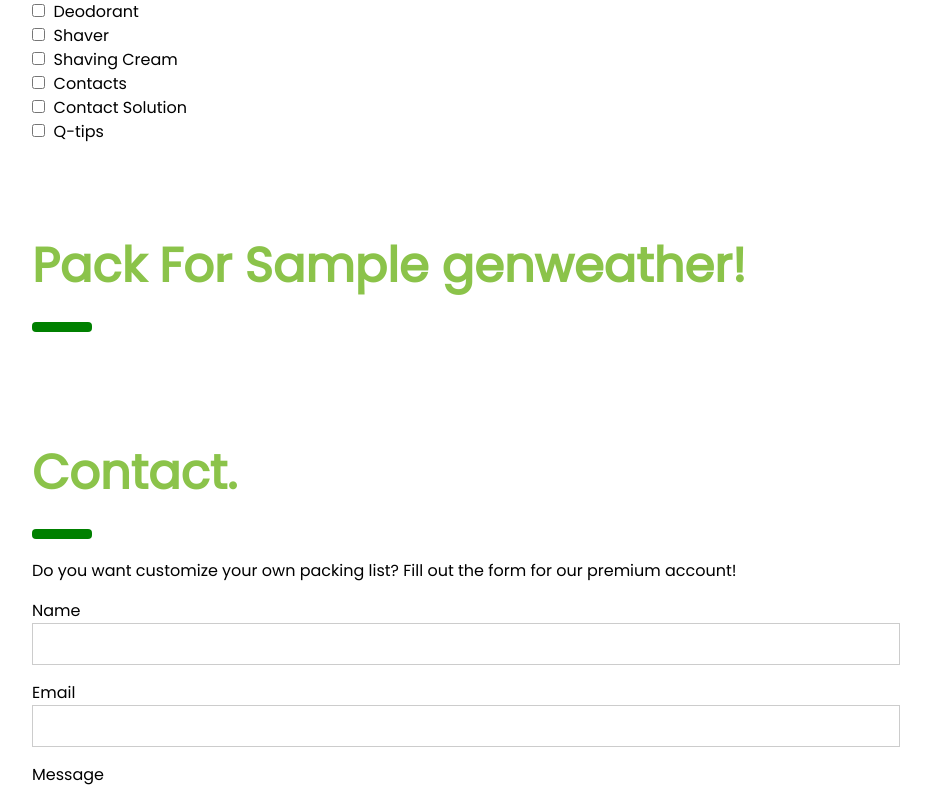
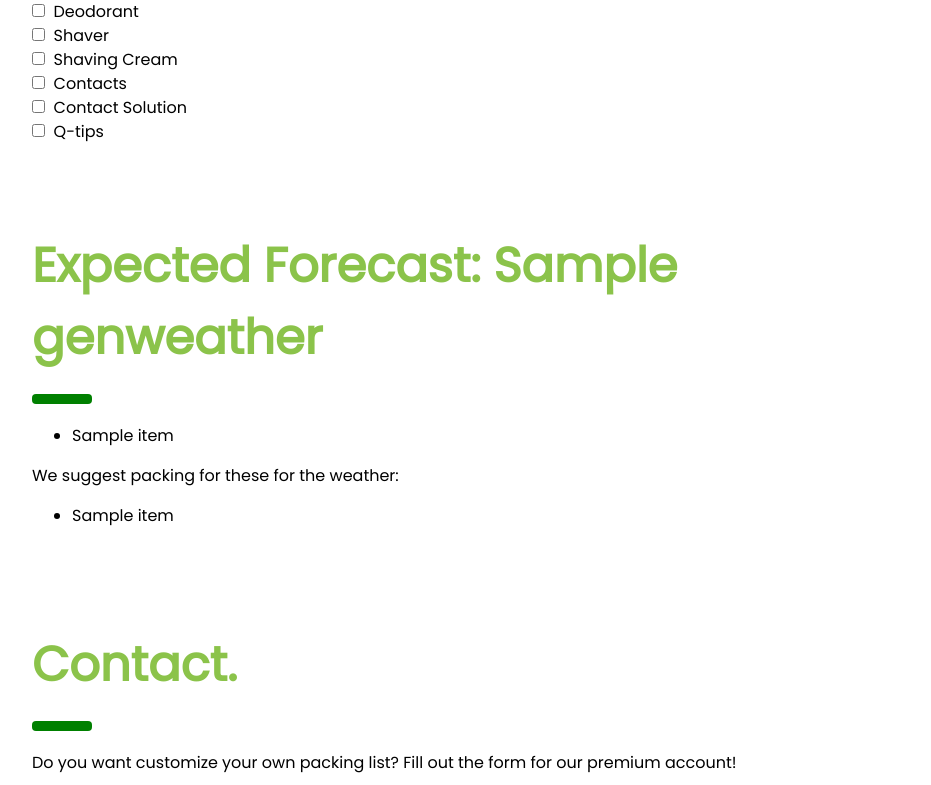
Before and after one commit to kachow4/HackUCI2019, a Flask app: template templates/submit.html in a window 1280 px wide. Shown: the part 1231-2016 px from the top of the page, without its empty margins (324-1255 px from the left). Run offline with Flask 2, Linux system fonts and the light colour scheme; the template is opened without the code that fills it: most values are stand-ins (such as "Sample title", 1, 10 or a date in 2020); parts of the project's set-up code (start-up, migrations or seed data) failed here and were passed over.

Commit message:
working list

```diff
--- a/templates/submit.html
+++ b/templates/submit.html
@@ -96,8 +96,19 @@
 
   <!-- Clear Skies List -->
   <div class="w3-container" id="designers" style="margin-top:75px">
-    <h1 class="w3-xxxlarge w3-text-light-green"><b>Pack For {{templatevars['genweather']}}!</b></h1>
+    <h1 class="w3-xxxlarge w3-text-light-green"><b>Expected Forecast: {{templatevars['genweather']}}</b></h1>
     <hr style="width:50px;border:5px solid green" class="w3-round">
+    {% for item in templatevars['quantityclothes'] %}
+    	<ul>
+    		<li>{{item}}</li>
+    	</ul>
+    {% endfor %}
+    We suggest packing for these for the weather:
+    {% for item in templatevars['packbyweather'] %}
+    	<ul>
+    		<li>{{item}}</li>
+    	</ul>
+    {% endfor %}
   </div>
 
 
```
